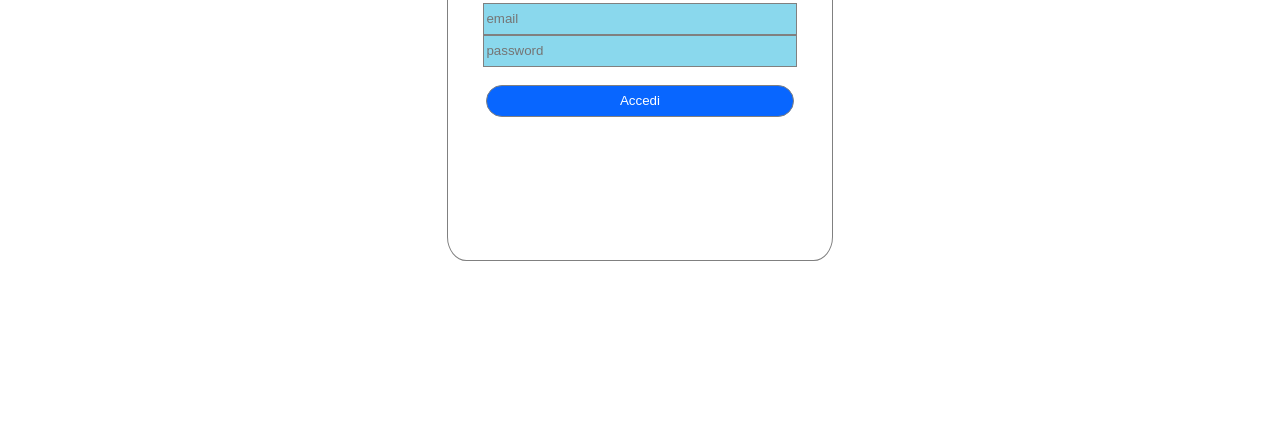
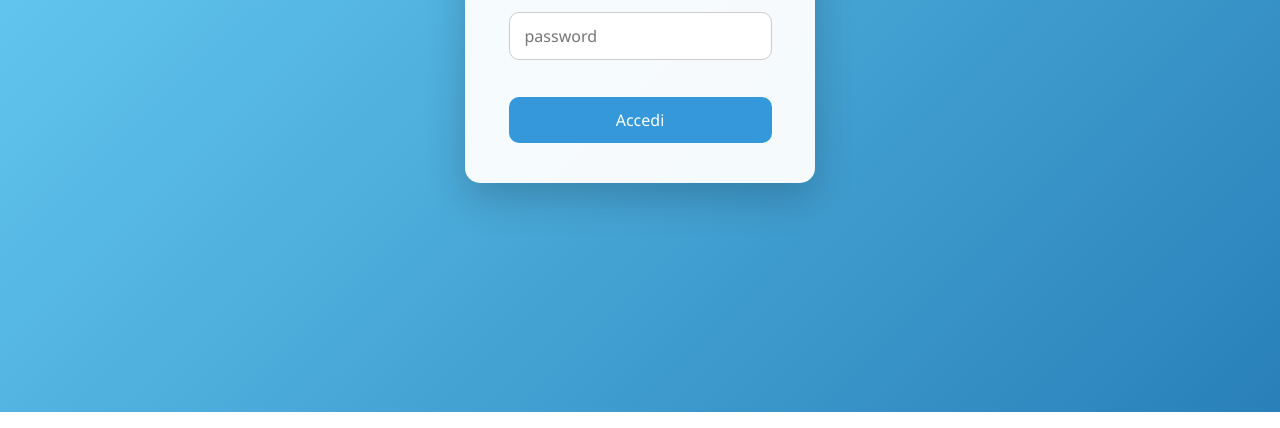
Before and after one commit to RaresMarian/my-project, a website: page public/login/login.html in a window 1280 px wide. Shown: the part 388-816 px from the top of the page. Drawn offline with Linux system fonts and the light colour scheme.

Commit message:
modify login page

```diff
--- a/public/login/accedi.css
+++ b/public/login/accedi.css
@@ -1,69 +1,113 @@
-h1{
-  color: rgb(28, 182, 210);
-}
-hr{
-  width: 50%;
-}
-.centra{
-  height: 2em;
-}
-.ms-accedi{
-  display: flex;
-  flex-direction: row;
-  align-self: flex-start;
-
-
+/* RESET E STILI BASE */
+* {
+  box-sizing: border-box;
+  margin: 0;
+  padding: 0;
+  font-family: 'Segoe UI', Tahoma, Geneva, Verdana, sans-serif;
 }
 
-.box{
-  width: 100%;
-}
-body{
- height: 100vh;
+body {
+  height: 100vh;
   display: flex;
-  justify-content: center; /* Centra orizzontalmente */
-  align-items: center; /* Centra verticalmente */
+  justify-content: center;
+  align-items: center;
+  background: linear-gradient(135deg, #6dd5fa, #2980b9);
+  color: #333;
 }
 
-
-.login-box{
- display: flex;
- flex-direction: column;
- justify-content: center;
- align-items: center;
- width: 30vw; /* Adatta la larghezza in base alla viewport */
- height: 60vh; /* Adatta l'altezza in base alla viewport */
- max-width: 500px; /* Imposta una dimensione massima */
- max-height: 600px;
- min-width: 250px; /* Evita che diventi troppo piccolo */
- min-height: 300px;
- border: 1px solid grey;
- border-radius: 5%;
-
+/* LOGIN BOX MODERNA */
+.login-box {
+  background: rgba(255, 255, 255, 0.95);
+  padding: 40px 30px;
+  border-radius: 15px;
+  width: 350px;
+  max-width: 90%;
+  box-shadow: 0 15px 40px rgba(0,0,0,0.2);
+  display: flex;
+  flex-direction: column;
+  align-items: center;
+  transition: transform 0.3s ease;
 }
 
-input:not([type="button"]){
-  border: 1px solid grey;
-  background-color: rgb(138, 216, 237);
-  width:80%;
-
+.login-box:hover {
+  transform: translateY(-5px);
 }
 
-input[type="button"]{
-  width:80%;
-  background: rgb(8, 102, 255);
-  color:white;
-  border: 1px solid grey;
-  border-radius: 1rem;
-  cursor: pointer;
-}
-input[type="button"]:hover{
-  background:rgb( 24 119 242);
+/* TITOLO */
+.login-box h1 {
+  font-size: 2rem;
+  color: #2980b9;
+  margin-bottom: 25px;
+  text-align: center;
 }
 
+/* INPUT */
+.login-box input:not([type="button"]) {
+  width: 100%;
+  padding: 12px 15px;
+  margin-bottom: 15px;
+  border: 1px solid #ccc;
+  border-radius: 10px;
+  font-size: 1rem;
+  transition: all 0.3s ease;
+}
 
-.centra{
-  display: flex;
-  justify-content: center;
+.login-box input:not([type="button"]):focus {
+  border-color: #3498db;
+  box-shadow: 0 0 8px rgba(52, 152, 219, 0.4);
+  outline: none;
+}
 
+/* BOTTONE */
+.login-box input[type="button"] {
+  width: 100%;
+  padding: 12px 15px;
+  background: #3498db;
+  color: white;
+  border: none;
+  border-radius: 10px;
+  cursor: pointer;
+  font-size: 1rem;
+  transition: all 0.3s ease;
 }
+
+.login-box input[type="button"]:hover {
+  background: #2980b9;
+  transform: translateY(-2px);
+}
+
+/* LINK DI SUPPORTO */
+.ms-accedi {
+  margin-top: 15px;
+  font-size: 0.9rem;
+  color: #555;
+}
+
+.ms-accedi a {
+  color: #3498db;
+  text-decoration: none;
+  margin-left: 5px;
+}
+
+.ms-accedi a:hover {
+  text-decoration: underline;
+}
+
+/* RESPONSIVE */
+@media (max-width: 480px) {
+  .login-box {
+    width: 90%;
+    padding: 30px 20px;
+    border-radius: 10px;
+  }
+
+  .login-box h1 {
+    font-size: 1.5rem;
+  }
+
+  .login-box input:not([type="button"]),
+  .login-box input[type="button"] {
+    font-size: 0.95rem;
+    padding: 10px;
+  }
+}
```
